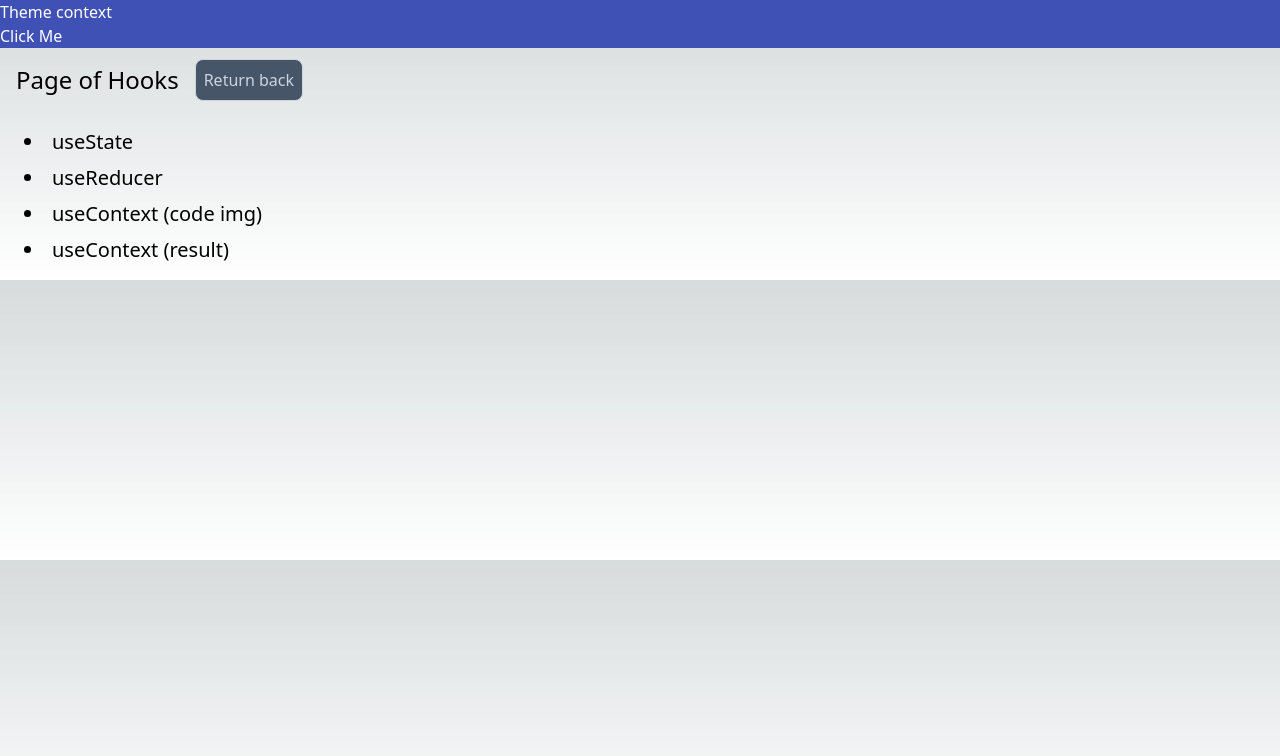
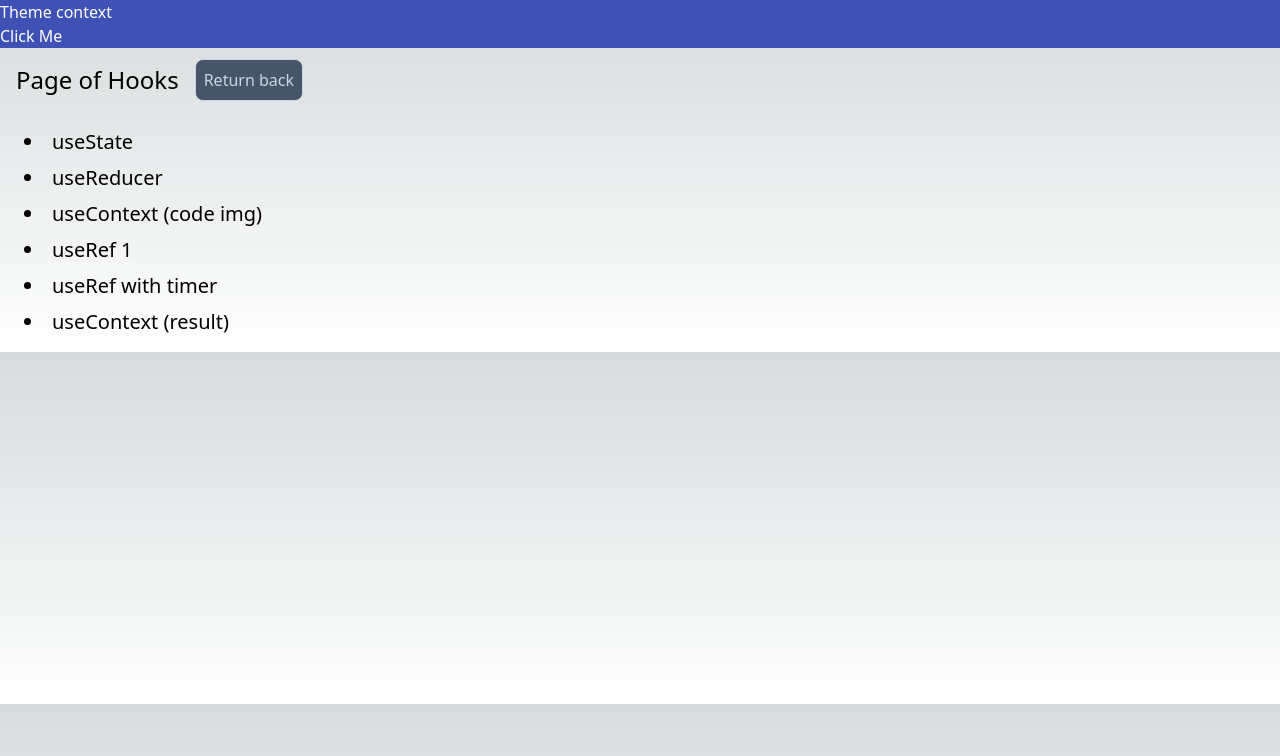
Before and after one commit to TLRKiliann/nextjs-typescript-tutorial, a Next.js app in the folder my-app/: page /pagehook in a window 1280 px wide. Shown: the top 756 px of the page. Built offline with nearby package versions, Linux system fonts and the light colour scheme.

Commit message:
useRef img & pages done

```diff
--- /dev/null
+++ b/my-app/pages/documents/userefcomponent.tsx
@@ -0,0 +1,13 @@
+import Image from 'next/image'
+
+const UseRefComponent = () => {
+  return (
+    <>
+      <div className="flex justify-center">
+        <Image src="/../public/img/useRef.png" width="1400" height="1400" alt="img useReducer"/>
+      </div>
+    </>
+  )
+}
+
+export default UseRefComponent
--- /dev/null
+++ b/my-app/pages/documents/usereftimercomponent.tsx
@@ -0,0 +1,13 @@
+import Image from 'next/image'
+
+const UseRefTimerComponent = () => {
+  return (
+    <>
+      <div className="flex justify-center">
+        <Image src="/../public/img/useRef.png" width="1400" height="1400" alt="img useReducer"/>
+      </div>
+    </>
+  )
+}
+
+export default UseRefTimerComponent
--- a/my-app/pages/pagehook.tsx
+++ b/my-app/pages/pagehook.tsx
@@ -46,6 +46,14 @@ const PageHook = () => {
         </li>
 
         <li className="m-2 text-xl hover:text-orange-400">
+          <Link href="/documents/userefcomponent">useRef 1</Link>
+        </li>
+
+        <li className="m-2 text-xl hover:text-orange-400">
+          <Link href="/documents/usereftimercomponent">useRef with timer</Link>
+        </li>
+
+        <li className="m-2 text-xl hover:text-orange-400">
           <button type="button" onClick={handleContext}>useContext (result)</button>
         </li>
 
```
Also changed, not shown: my-app/public/img/useRef.png (added).
